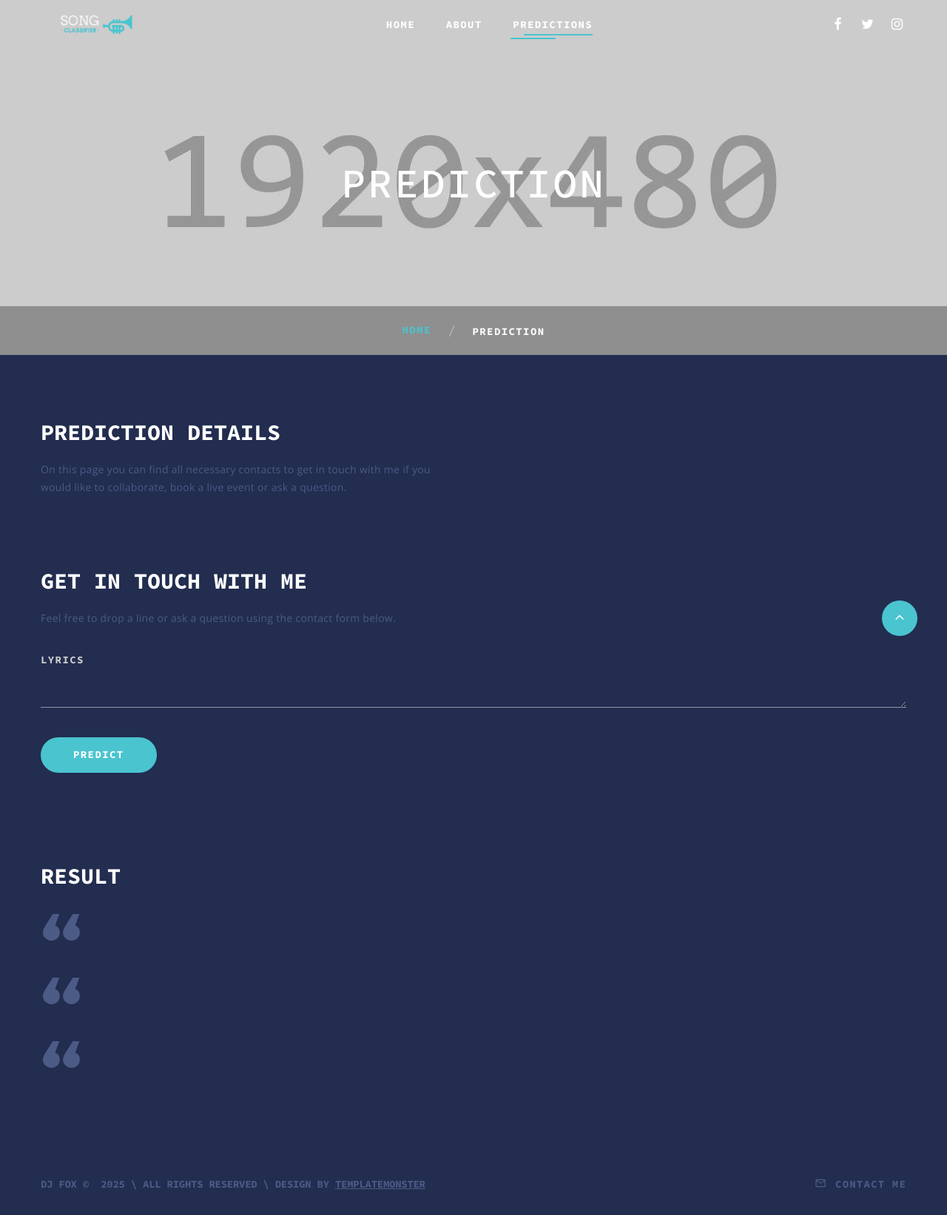
After one commit to KuN0404/songclassifier, a Flask app: page /prediction in a window 1280 px wide. The commit adds this page. Shown: the whole page at 74% size. Run offline with Flask 3, Linux system fonts and the light colour scheme; parts of the project's set-up code (start-up, migrations or seed data) failed here and were passed over; some libraries are stand-ins or nearby versions.

Commit message:
add prediction

```diff
--- a/app.py
+++ b/app.py
@@ -28,20 +28,20 @@ def about():
     return render_template('about.html')
 
 
-# @app.route('/test', methods=['GET', 'POST'])
-# def index():
-#     genre = None
-#     lyrics = None
-#     cleaned_lyrics = None
+@app.route('/prediction', methods=['GET', 'POST'])
+def prediction():
+    genre = None
+    lyrics = None
+    cleaned_lyrics = None
 
-#     if request.method == 'POST':
-#         # Mengambil input lirik dari form
-#         lyrics = request.form['lyrics']
-#         cleaned_lyrics = clean_lyrics(lyrics)  # Filterisasi lirik
-#         prediction = model.predict([cleaned_lyrics])  # Prediksi genre
-#         genre = prediction[0]  # Ambil hasil prediksi pertama
+    if request.method == 'POST':
+        # Mengambil input lirik dari form
+        lyrics = request.form['lyrics']
+        cleaned_lyrics = clean_lyrics(lyrics)  # Filterisasi lirik
+        prediction = model.predict([cleaned_lyrics])  # Prediksi genre
+        genre = prediction[0]  # Ambil hasil prediksi pertama
 
-#     return render_template('index.html', genre=genre, lyrics=lyrics, clean_lyrics=cleaned_lyrics)
+    return render_template('prediction.html', genre=genre, lyrics=lyrics, clean_lyrics=cleaned_lyrics)
 
 if __name__ == '__main__':
     app.run(debug=True)
--- a/templates/base.html
+++ b/templates/base.html
@@ -2,19 +2,38 @@
 <html class="wide wow-animation" lang="en">
   <head>
     <title>SongClassifier</title>
-    <meta charset="utf-8">
-    <meta name="viewport" content="width=device-width, height=device-height, initial-scale=1.0">
-    <meta http-equiv="X-UA-Compatible" content="IE=edge">
-    <link rel="icon" href="{{ url_for('static', filename='images/favicon.ico') }}" type="image/x-icon">
-    <link rel="stylesheet" type="text/css" href="//fonts.googleapis.com/css?family=Lato:400,700%7COpen+Sans:400,600,700%7CSource+Code+Pro:300,400,500,600,700,900%7CNothing+You+Could+Do%7CPoppins:400,500">
-    <link rel="stylesheet" href="{{ url_for( 'static', filename='css/bootstrap.css') }}">
-    <link rel="stylesheet" href="{{ url_for( 'static', filename='css/fonts.css') }}">
-    <link rel="stylesheet" href="{{ url_for( 'static', filename='css/style.css') }}">
+    <meta charset="utf-8" />
+    <meta name="viewport" content="width=device-width, height=device-height, initial-scale=1.0" />
+    <meta http-equiv="X-UA-Compatible" content="IE=edge" />
+    <link rel="icon" href="{{ url_for('static', filename='images/favicon.png') }}" type="image/x-icon" />
+    <link rel="stylesheet" type="text/css" href="//fonts.googleapis.com/css?family=Lato:400,700%7COpen+Sans:400,600,700%7CSource+Code+Pro:300,400,500,600,700,900%7CNothing+You+Could+Do%7CPoppins:400,500" />
+    <link rel="stylesheet" href="{{ url_for( 'static', filename='css/bootstrap.css') }}" />
+    <link rel="stylesheet" href="{{ url_for( 'static', filename='css/fonts.css') }}" />
+    <link rel="stylesheet" href="{{ url_for( 'static', filename='css/style.css') }}" />
 
-    <style>.ie-panel{display: none;background: #212121;padding: 10px 0;box-shadow: 3px 3px 5px 0 rgba(0,0,0,.3);clear: both;text-align:center;position: relative;z-index: 1;} html.ie-10 .ie-panel, html.lt-ie-10 .ie-panel {display: block;}</style>
+    <style>
+      .ie-panel {
+        display: none;
+        background: #212121;
+        padding: 10px 0;
+        box-shadow: 3px 3px 5px 0 rgba(0, 0, 0, 0.3);
+        clear: both;
+        text-align: center;
+        position: relative;
+        z-index: 1;
+      }
+      html.ie-10 .ie-panel,
+      html.lt-ie-10 .ie-panel {
+        display: block;
+      }
+    </style>
   </head>
   <body>
-    <div class="ie-panel"><a href="http://windows.microsoft.com/en-US/internet-explorer/"><img src="images/ie8-panel/warning_bar_0000_us.jpg" height="42" width="820" alt="You are using an outdated browser. For a faster, safer browsing experience, upgrade for free today."></a></div>
+    <div class="ie-panel">
+      <a href="http://windows.microsoft.com/en-US/internet-explorer/"
+        ><img src="images/ie8-panel/warning_bar_0000_us.jpg" height="42" width="820" alt="You are using an outdated browser. For a faster, safer browsing experience, upgrade for free today."
+      /></a>
+    </div>
     <div class="preloader">
       <div class="preloader-body">
         <div class="cssload-container">
@@ -26,14 +45,10 @@
       <!-- Page Header-->
       <header class="section page-header">
         <!--RD Navbar-->
-        <div class="rd-navbar-wrap" style="position: absolute">
-            {% include 'includes/navbar.html' %}
-        </div>
+        <div class="rd-navbar-wrap" style="position: absolute">{% include 'includes/navbar.html' %}</div>
       </header>
 
-      <main>
-        {% block content %} {% endblock %}
-      </main>
+      <main>{% block content %} {% endblock %}</main>
 
       <!-- Footer -->
       {% include 'includes/footer.html' %}
--- a/templates/includes/navbar.html
+++ b/templates/includes/navbar.html
@@ -1,4 +1,21 @@
-<nav class="rd-navbar rd-navbar-classic" data-layout="rd-navbar-fixed" data-sm-layout="rd-navbar-fixed" data-md-layout="rd-navbar-fixed" data-md-device-layout="rd-navbar-fixed" data-lg-layout="rd-navbar-fixed" data-lg-device-layout="rd-navbar-fixed" data-xl-layout="rd-navbar-static" data-xl-device-layout="rd-navbar-static" data-xxl-layout="rd-navbar-static" data-xxl-device-layout="rd-navbar-static" data-lg-stick-up-offset="46px" data-xl-stick-up-offset="46px" data-xxl-stick-up-offset="46px" data-lg-stick-up="true" data-xl-stick-up="true" data-xxl-stick-up="true">
+<nav
+  class="rd-navbar rd-navbar-classic"
+  data-layout="rd-navbar-fixed"
+  data-sm-layout="rd-navbar-fixed"
+  data-md-layout="rd-navbar-fixed"
+  data-md-device-layout="rd-navbar-fixed"
+  data-lg-layout="rd-navbar-fixed"
+  data-lg-device-layout="rd-navbar-fixed"
+  data-xl-layout="rd-navbar-static"
+  data-xl-device-layout="rd-navbar-static"
+  data-xxl-layout="rd-navbar-static"
+  data-xxl-device-layout="rd-navbar-static"
+  data-lg-stick-up-offset="46px"
+  data-xl-stick-up-offset="46px"
+  data-xxl-stick-up-offset="46px"
+  data-lg-stick-up="true"
+  data-xl-stick-up="true"
+  data-xxl-stick-up="true">
   <div class="rd-navbar-collapse-toggle rd-navbar-fixed-element-1" data-rd-navbar-toggle=".rd-navbar-collapse"><span></span></div>
   <div class="rd-navbar-main-outer">
     <div class="rd-navbar-main">
@@ -10,17 +27,22 @@
         <div class="rd-navbar-brand">
           <!--Brand-->
           <a class="brand" href="{{ url_for('index') }}">
-            <img src="{{ url_for('static', filename='images/logo-default-296x52.png') }}" alt="" width="148" height="26"/>
+            <img src="{{ url_for('static', filename='images/logo-default-296x52.png') }}" alt="" width="148" height="26" />
           </a>
         </div>
       </div>
       <div class="rd-navbar-main-element">
         <div class="rd-navbar-nav-wrap">
           <ul class="rd-navbar-nav">
-            <li class="rd-nav-item active"><a class="rd-nav-link" href="{{ url_for('index') }}">Home</a></li>
-            <li class="rd-nav-item"><a class="rd-nav-link" href="{{ url_for('about') }}">About</a></li>
-            <li class="rd-nav-item"><a class="rd-nav-link" href="#">Predictions</a></li>
-
+            <li class="rd-nav-item {% if request.endpoint == 'index' %}active{% endif %}">
+              <a class="rd-nav-link" href="{{ url_for('index') }}">Home</a>
+            </li>
+            <li class="rd-nav-item {% if request.endpoint == 'about' %}active{% endif %}">
+              <a class="rd-nav-link" href="{{ url_for('about') }}">About</a>
+            </li>
+            <li class="rd-nav-item {% if request.endpoint == 'prediction' %}active{% endif %}">
+              <a class="rd-nav-link" href="{{ url_for('prediction') }}">Predictions</a>
+            </li>
           </ul>
         </div>
       </div>
--- /dev/null
+++ b/templates/prediction.html
@@ -0,0 +1,107 @@
+{% extends 'base.html' %} {% block title %}SongClassifier | Prediction {% endblock %} {% block content %}
+<section class="breadcrumbs-custom bg-image context-dark" style="background-image: url(images/bg-breadcrumbs-01-1920x480.jpg)">
+  <div class="container">
+    <h2 class="breadcrumbs-custom-title">Prediction</h2>
+  </div>
+  <ul class="breadcrumbs-custom-path">
+    <li><a href="index.html">Home</a></li>
+    <li class="active">Prediction</li>
+  </ul>
+</section>
+<section class="section section-md bg-default">
+  <div class="container">
+    <div class="row">
+      <div class="col-lg-6 col-md-8 col-sm-10">
+        <h3>Prediction details</h3>
+        <p class="text-gray-600">On this page you can find all necessary contacts to get in touch with me if you would like to collaborate, book a live event or ask a question.</p>
+      </div>
+    </div>
+  </div>
+</section>
+
+<!--Mailform-->
+<section class="section section-lg bg-default">
+  <div class="container">
+    <div class="row">
+      <div class="col-lg-6 col-md-8 col-sm-10">
+        <h3>Get in touch with me</h3>
+        <p class="text-gray-600">Feel free to drop a line or ask a question using the contact form below.</p>
+      </div>
+    </div>
+    <form class="rd-form text-left" method="POST" action="{{ url_for('prediction') }}">
+      <div class="row row-40">
+        <div class="col-lg-12">
+          <div class="form-wrap">
+            <label class="form-label" for="lyrics">Lyrics</label>
+            <textarea class="form-input" id="lyrics" name="lyrics" required>{{ lyrics or '' }}</textarea>
+          </div>
+        </div>
+        <div class="col-lg-12">
+          <div class="form-wrap">
+            <button class="button button-primary" type="submit">Predict</button>
+          </div>
+        </div>
+      </div>
+    </form>
+  </div>
+</section>
+
+<section class="section section-lg bg-default">
+  <div class="container">
+    <div class="row row-50">
+      <div class="col-lg-10 col-xl-8">
+        <h3>Result</h3>
+        <!--Quote Primary-->
+        <article class="quote-primary">
+          <div class="quote-primary-body">
+            <svg class="quote-primary-mark" version="1.1" xmlns="http://www.w3.org/2000/svg" x="0px" y="0px" width="21px" height="15px" viewbox="0 0 21 15" overflow="scroll" xml:space="preserve" preserveAspectRatio="none">
+              <path
+                d="M9.597,10.412c0,1.306-0.473,2.399-1.418,3.277c-0.944,0.876-2.06,1.316-3.349,1.316 c-1.287,0-2.414-0.44-3.382-1.316C0.482,12.811,0,11.758,0,10.535c0-1.226,0.58-2.716,1.739-4.473L5.603,0H9.34L6.956,6.37 C8.716,7.145,9.597,8.493,9.597,10.412z M20.987,10.412c0,1.306-0.473,2.399-1.418,3.277c-0.944,0.876-2.06,1.316-3.35,1.316 c-1.288,0-2.415-0.44-3.381-1.316c-0.966-0.879-1.45-1.931-1.45-3.154c0-1.226,0.582-2.716,1.74-4.473L16.994,0h3.734l-2.382,6.37 C20.106,7.145,20.987,8.493,20.987,10.412z"></path>
+            </svg>
+            {% if lyrics %}
+            <div class="quote-primary-text">
+              <h4>Input Lyrics:</h4>
+              <p class="q">{{ lyrics }}</p>
+            </div>
+            {% endif %}
+          </div>
+        </article>
+      </div>
+      <div class="col-lg-10 col-xl-8">
+        <!--Quote Primary-->
+        <article class="quote-primary">
+          <div class="quote-primary-body">
+            <svg class="quote-primary-mark" version="1.1" xmlns="http://www.w3.org/2000/svg" x="0px" y="0px" width="21px" height="15px" viewbox="0 0 21 15" overflow="scroll" xml:space="preserve" preserveAspectRatio="none">
+              <path
+                d="M9.597,10.412c0,1.306-0.473,2.399-1.418,3.277c-0.944,0.876-2.06,1.316-3.349,1.316 c-1.287,0-2.414-0.44-3.382-1.316C0.482,12.811,0,11.758,0,10.535c0-1.226,0.58-2.716,1.739-4.473L5.603,0H9.34L6.956,6.37 C8.716,7.145,9.597,8.493,9.597,10.412z M20.987,10.412c0,1.306-0.473,2.399-1.418,3.277c-0.944,0.876-2.06,1.316-3.35,1.316 c-1.288,0-2.415-0.44-3.381-1.316c-0.966-0.879-1.45-1.931-1.45-3.154c0-1.226,0.582-2.716,1.74-4.473L16.994,0h3.734l-2.382,6.37 C20.106,7.145,20.987,8.493,20.987,10.412z"></path>
+            </svg>
+            {% if lyrics %}
+            <div class="quote-primary-text">
+              <h4>Cleaned Lyrics:</h4>
+              <p class="q">{{ clean_lyrics }}</p>
+            </div>
+            {% endif %}
+          </div>
+        </article>
+      </div>
+      <div class="col-lg-10 col-xl-8">
+        <!--Quote Primary-->
+        <article class="quote-primary">
+          <div class="quote-primary-body">
+            <svg class="quote-primary-mark" version="1.1" xmlns="http://www.w3.org/2000/svg" x="0px" y="0px" width="21px" height="15px" viewbox="0 0 21 15" overflow="scroll" xml:space="preserve" preserveAspectRatio="none">
+              <path
+                d="M9.597,10.412c0,1.306-0.473,2.399-1.418,3.277c-0.944,0.876-2.06,1.316-3.349,1.316 c-1.287,0-2.414-0.44-3.382-1.316C0.482,12.811,0,11.758,0,10.535c0-1.226,0.58-2.716,1.739-4.473L5.603,0H9.34L6.956,6.37 C8.716,7.145,9.597,8.493,9.597,10.412z M20.987,10.412c0,1.306-0.473,2.399-1.418,3.277c-0.944,0.876-2.06,1.316-3.35,1.316 c-1.288,0-2.415-0.44-3.381-1.316c-0.966-0.879-1.45-1.931-1.45-3.154c0-1.226,0.582-2.716,1.74-4.473L16.994,0h3.734l-2.382,6.37 C20.106,7.145,20.987,8.493,20.987,10.412z"></path>
+            </svg>
+            {% if genre %}
+            <div class="quote-primary-text">
+              <h4>Prediction Result:</h4>
+              <h3 class="q"><strong>Genre:</strong> {{ genre }}</h3>
+            </div>
+            {% endif %}
+          </div>
+        </article>
+      </div>
+    </div>
+  </div>
+</section>
+{% endblock %}
```
Also changed, not shown: static/contacts.html (+83 -32 lines), templates/index copy.html (deleted, +0 -46 lines), static/images/favicon.png (added).
